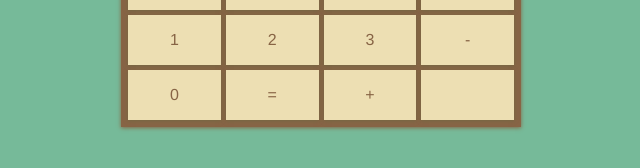
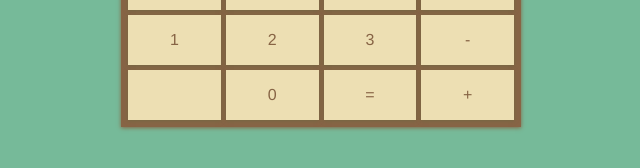
Before and after one commit to RPE8/odin-calculator, a website: page index.html in a window 1280 px wide. Shown: the part 458-626 px from the top of the page, 319-959 px from the left. Drawn offline with Linux system fonts and the light colour scheme.

Commit message:
Change position of last filler button

```diff
--- a/index.html
+++ b/index.html
@@ -25,8 +25,8 @@
           ><button data-js-value="6" class="button">6</button><button data-js-value="*" class="button">x</button
           ><button data-js-value="1" class="button">1</button><button data-js-value="2" class="button">2</button
           ><button data-js-value="3" class="button">3</button><button data-js-value="-" class="button">-</button
-          ><button data-js-value="0" class="button">0</button><button data-js-value="#EQ" class="button">=</button
-          ><button data-js-value="+" class="button">+</button><button class="button filler"></button>
+          ></button><button class="button filler"></button><button data-js-value="0" class="button">0</button><button data-js-value="#EQ" class="button">=</button
+          ><button data-js-value="+" class="button">+
         </div>
       </section>
     </main>
```
